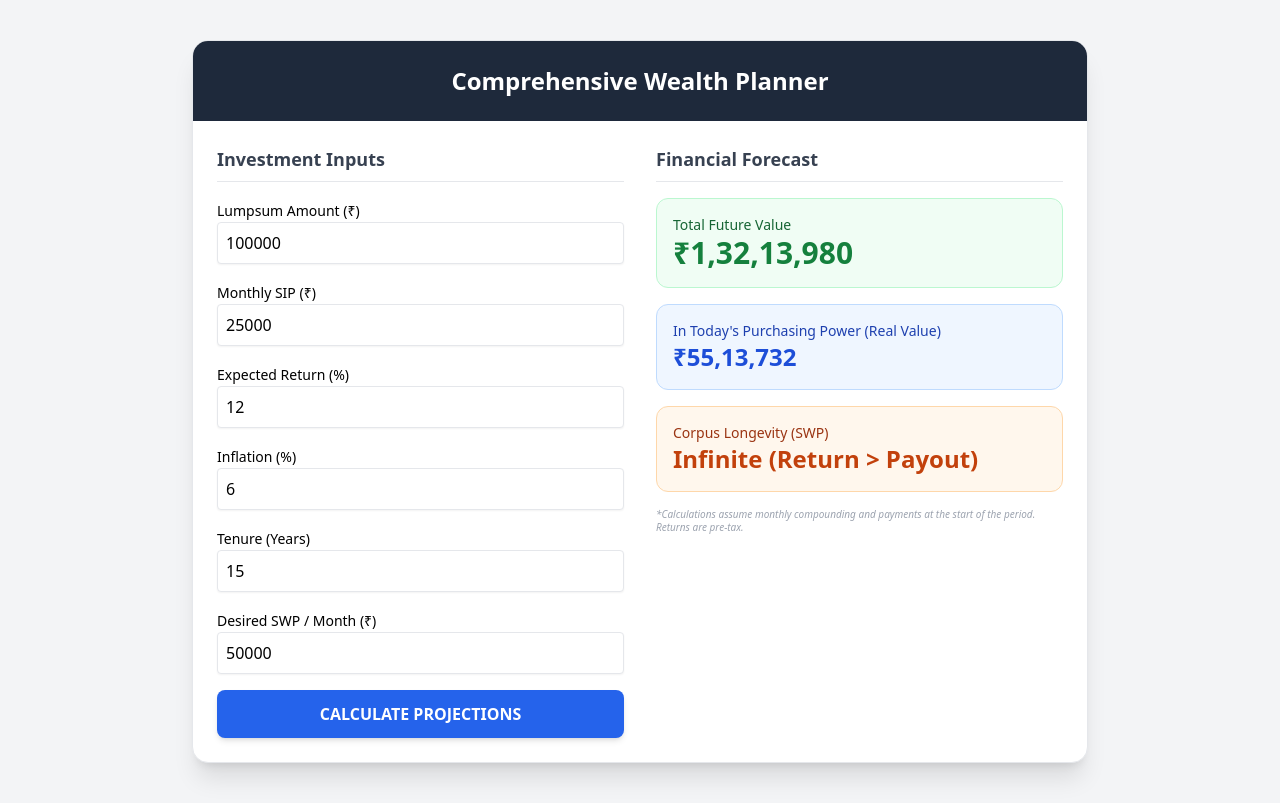
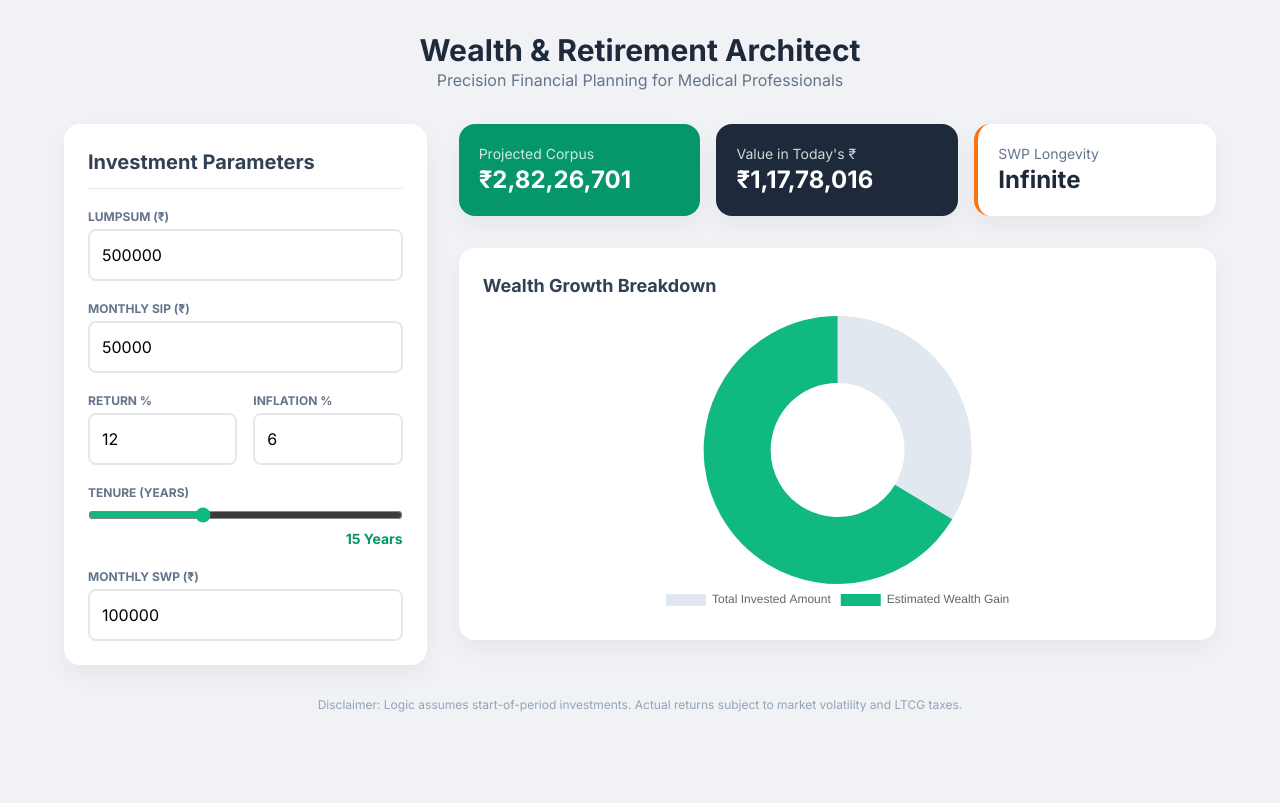
Before and after one commit to drbhavikmrana/trade-predictor, a plain HTML site: page fin-calc.html in a window 1280 px wide. Drawn offline with nearby package versions, Linux system fonts and the light colour scheme.

Commit message:
Update fin-calc.html

```diff
--- a/fin-calc.html
+++ b/fin-calc.html
@@ -3,47 +3,82 @@
 <head>
     <meta charset="UTF-8">
     <meta name="viewport" content="width=device-width, initial-scale=1.0">
-    <title>Financial Planning Calculator</title>
+    <title>Advanced Wealth Planner</title>
     <script src="https://cdn.tailwindcss.com"></script>
+    <script src="https://cdn.jsdelivr.net/npm/chart.js"></script>
+    <style>
+        @import url('https://fonts.googleapis.com/css2?family=Inter:wght@400;600;700&display=swap');
+        body { font-family: 'Inter', sans-serif; background: #f0f2f5; }
+        .card { background: white; border-radius: 16px; box-shadow: 0 10px 25px rgba(0,0,0,0.05); }
+        .input-field { width: 100%; padding: 12px; border: 2px solid #e5e7eb; border-radius: 8px; transition: all 0.2s; }
+        .input-field:focus { border-color: #10b981; outline: none; ring: 2px solid #d1fae5; }
+    </style>
 </head>
-<body class="bg-gray-100 p-4 md:p-10">
-    <div class="max-w-4xl mx-auto bg-white rounded-2xl shadow-xl overflow-hidden border border-gray-200">
-        <div class="bg-slate-800 p-6">
-            <h1 class="text-2xl font-bold text-white text-center">Comprehensive Wealth Planner</h1>
-        </div>
+<body class="p-4 md:p-8">
+    <div class="max-w-6xl mx-auto">
+        <header class="mb-8 text-center">
+            <h1 class="text-3xl font-extrabold text-slate-800">Wealth & Retirement Architect</h1>
+            <p class="text-slate-500">Precision Financial Planning for Medical Professionals</p>
+        </header>
 
-        <div class="p-6 grid grid-cols-1 md:grid-cols-2 gap-8">
-            <div class="space-y-4">
-                <h2 class="text-lg font-semibold border-b pb-2 text-gray-700">Investment Inputs</h2>
-                <div><label class="text-sm font-medium">Lumpsum Amount (₹)</label><input id="lumpsum" type="number" value="100000" class="w-full p-2 border rounded shadow-sm focus:ring-2 focus:ring-blue-500 outline-none"></div>
-                <div><label class="text-sm font-medium">Monthly SIP (₹)</label><input id="sip" type="number" value="25000" class="w-full p-2 border rounded shadow-sm focus:ring-2 focus:ring-blue-500 outline-none"></div>
-                <div><label class="text-sm font-medium">Expected Return (%)</label><input id="rate" type="number" value="12" class="w-full p-2 border rounded shadow-sm focus:ring-2 focus:ring-blue-500 outline-none"></div>
-                <div><label class="text-sm font-medium">Inflation (%)</label><input id="inflation" type="number" value="6" class="w-full p-2 border rounded shadow-sm focus:ring-2 focus:ring-blue-500 outline-none"></div>
-                <div><label class="text-sm font-medium">Tenure (Years)</label><input id="years" type="number" value="15" class="w-full p-2 border rounded shadow-sm focus:ring-2 focus:ring-blue-500 outline-none"></div>
-                <div><label class="text-sm font-medium">Desired SWP / Month (₹)</label><input id="swpAmount" type="number" value="50000" class="w-full p-2 border rounded shadow-sm focus:ring-2 focus:ring-blue-500 outline-none"></div>
-                <button onclick="calculateAll()" class="w-full bg-blue-600 text-white font-bold py-3 rounded-lg hover:bg-blue-700 transition duration-200 shadow-md">CALCULATE PROJECTIONS</button>
+        <div class="grid grid-cols-1 lg:grid-cols-12 gap-8">
+            <div class="lg:col-span-4 card p-6 space-y-5">
+                <h2 class="text-xl font-bold text-slate-700 border-b pb-3">Investment Parameters</h2>
+
+                <div><label class="block text-xs font-bold uppercase text-slate-500 mb-1">Lumpsum (₹)</label>
+                <input id="lumpsum" type="number" value="500000" oninput="calculateAll()" class="input-field"></div>
+
+                <div><label class="block text-xs font-bold uppercase text-slate-500 mb-1">Monthly SIP (₹)</label>
+                <input id="sip" type="number" value="50000" oninput="calculateAll()" class="input-field"></div>
+
+                <div class="grid grid-cols-2 gap-4">
+                    <div><label class="block text-xs font-bold uppercase text-slate-500 mb-1">Return %</label>
+                    <input id="rate" type="number" value="12" oninput="calculateAll()" class="input-field"></div>
+                    <div><label class="block text-xs font-bold uppercase text-slate-500 mb-1">Inflation %</label>
+                    <input id="inflation" type="number" value="6" oninput="calculateAll()" class="input-field"></div>
+                </div>
+
+                <div><label class="block text-xs font-bold uppercase text-slate-500 mb-1">Tenure (Years)</label>
+                <input id="years" type="range" min="1" max="40" value="15" oninput="updateYears(this.value)" class="w-full accent-emerald-500">
+                <p class="text-right text-sm font-bold text-emerald-600"><span id="yearVal">15</span> Years</p></div>
+
+                <div><label class="block text-xs font-bold uppercase text-slate-500 mb-1">Monthly SWP (₹)</label>
+                <input id="swpAmount" type="number" value="100000" oninput="calculateAll()" class="input-field"></div>
             </div>
 
-            <div class="flex flex-col space-y-4">
-                <h2 class="text-lg font-semibold border-b pb-2 text-gray-700">Financial Forecast</h2>
-                <div class="bg-green-50 border border-green-200 p-4 rounded-xl">
-                    <p class="text-sm text-green-800">Total Future Value</p>
-                    <p id="fvDisplay" class="text-3xl font-bold text-green-700">₹0</p>
+            <div class="lg:col-span-8 space-y-8">
+                <div class="grid grid-cols-1 md:grid-cols-3 gap-4">
+                    <div class="card p-5 bg-emerald-600 text-white">
+                        <p class="text-sm opacity-80 font-medium">Projected Corpus</p>
+                        <h3 id="fvDisplay" class="text-2xl font-bold">₹0</h3>
+                    </div>
+                    <div class="card p-5 bg-slate-800 text-white">
+                        <p class="text-sm opacity-80 font-medium">Value in Today's ₹</p>
+                        <h3 id="realFvDisplay" class="text-2xl font-bold">₹0</h3>
+                    </div>
+                    <div class="card p-5 bg-white border-l-4 border-orange-500">
+                        <p class="text-sm text-slate-500 font-medium">SWP Longevity</p>
+                        <h3 id="swpDisplay" class="text-2xl font-bold text-slate-800">Calculating...</h3>
+                    </div>
                 </div>
-                <div class="bg-blue-50 border border-blue-200 p-4 rounded-xl">
-                    <p class="text-sm text-blue-800 font-medium">In Today's Purchasing Power (Real Value)</p>
-                    <p id="realFvDisplay" class="text-2xl font-bold text-blue-700">₹0</p>
+
+                <div class="card p-6">
+                    <h3 class="text-lg font-bold text-slate-700 mb-4">Wealth Growth Breakdown</h3>
+                    <div style="height: 300px;"><canvas id="wealthChart"></canvas></div>
                 </div>
-                <div class="bg-orange-50 border border-orange-200 p-4 rounded-xl">
-                    <p class="text-sm text-orange-800 font-medium">Corpus Longevity (SWP)</p>
-                    <p id="swpDisplay" class="text-2xl font-bold text-orange-700">Calculated on Click</p>
-                </div>
-                <p class="text-[10px] text-gray-400 italic mt-auto leading-tight">*Calculations assume monthly compounding and payments at the start of the period. Returns are pre-tax.</p>
             </div>
         </div>
+        <p class="mt-8 text-center text-xs text-slate-400">Disclaimer: Logic assumes start-of-period investments. Actual returns subject to market volatility and LTCG taxes.</p>
     </div>
 
     <script>
+        let wealthChart;
+
+        function updateYears(val) {
+            document.getElementById('yearVal').innerText = val;
+            calculateAll();
+        }
+
         function calculateAll() {
             const P = parseFloat(document.getElementById('lumpsum').value) || 0;
             const PMT = parseFloat(document.getElementById('sip').value) || 0;
@@ -53,33 +88,56 @@
             const nMonths = nYears * 12;
             const r = annualRate / 12;
 
-            // 1. Future Value
+            // Math Logic
+            const totalInvested = P + (PMT * nMonths);
             const fvLumpsum = P * Math.pow(1 + r, nMonths);
             const fvSip = PMT * ((Math.pow(1 + r, nMonths) - 1) / r) * (1 + r);
             const totalFv = fvLumpsum + fvSip;
-
-            // 2. Real Value
+            const totalGains = totalFv - totalInvested;
             const realFv = totalFv / Math.pow(1 + inflation, nYears);
 
-            // 3. SWP Logic
+            // SWP Calculation
             const monthlyWithdrawal = parseFloat(document.getElementById('swpAmount').value) || 0;
-            let swpText;
-            if (monthlyWithdrawal === 0) {
-                swpText = "No SWP entered";
-            } else if (monthlyWithdrawal <= (totalFv * r)) {
-                swpText = "Infinite (Return > Payout)";
-            } else {
-                const monthsToExhaust = Math.log(monthlyWithdrawal / (monthlyWithdrawal - (totalFv * r))) / Math.log(1 + r);
-                swpText = (monthsToExhaust / 12).toFixed(1) + " Years";
+            let swpText = "Infinite";
+            if (monthlyWithdrawal > 0) {
+                if (monthlyWithdrawal > (totalFv * r)) {
+                    const months = Math.log(monthlyWithdrawal / (monthlyWithdrawal - (totalFv * r))) / Math.log(1 + r);
+                    swpText = (months / 12).toFixed(1) + " Years";
+                }
             }
 
-            // UI Update
+            // Update UI
             document.getElementById('fvDisplay').innerText = "₹" + Math.round(totalFv).toLocaleString('en-IN');
             document.getElementById('realFvDisplay').innerText = "₹" + Math.round(realFv).toLocaleString('en-IN');
             document.getElementById('swpDisplay').innerText = swpText;
+
+            updateChart(totalInvested, totalGains);
         }
-        // Run once on load
-        calculateAll();
+
+        function updateChart(invested, gains) {
+            const ctx = document.getElementById('wealthChart').getContext('2d');
+            if (wealthChart) wealthChart.destroy();
+
+            wealthChart = new Chart(ctx, {
+                type: 'doughnut',
+                data: {
+                    labels: ['Total Invested Amount', 'Estimated Wealth Gain'],
+                    datasets: [{
+                        data: [invested, gains],
+                        backgroundColor: ['#e2e8f0', '#10b981'],
+                        hoverOffset: 4,
+                        borderWidth: 0
+                    }]
+                },
+                options: {
+                    responsive: true,
+                    maintainAspectRatio: false,
+                    plugins: { legend: { position: 'bottom' } }
+                }
+            });
+        }
+
+        window.onload = calculateAll;
     </script>
 </body>
 </html>
```
